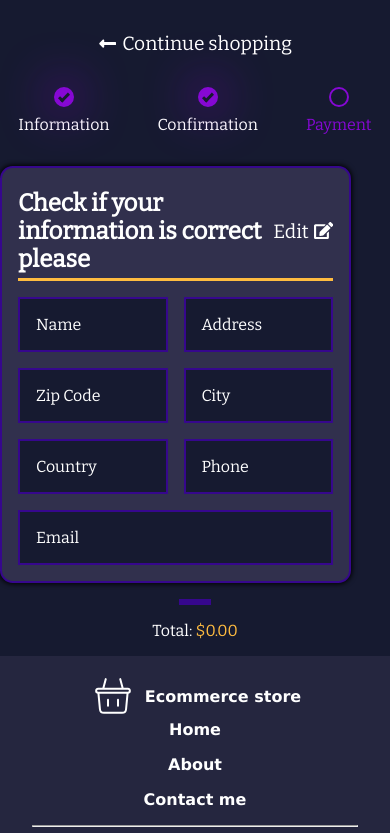
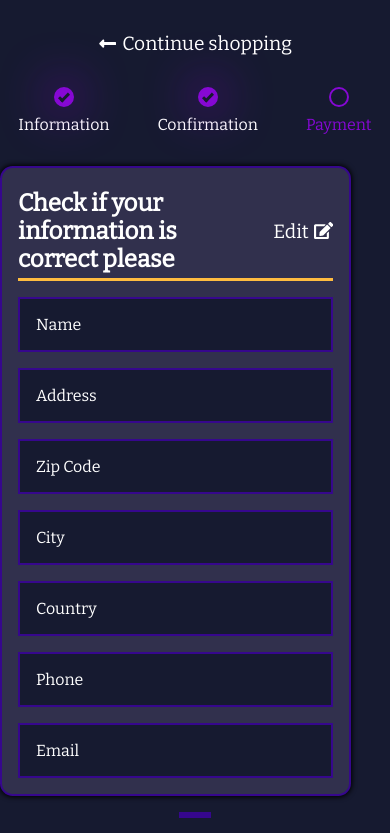
Before and after one commit to Eckry/store-app, a React (Vite) app: page /store-app/checkout/payment in a window 390 px wide. Shown: the top 833 px of the page. Built offline with nearby package versions, Linux system fonts and the light colour scheme.

Commit message:
add responsive grid to shipping container

```diff
--- a/src/components/styles/ShippingInformation.css
+++ b/src/components/styles/ShippingInformation.css
@@ -46,6 +46,7 @@
   align-items: center;
   border-bottom: 3px solid var(--highlight-color-two);
   padding: 5px 0;
+  gap: 1rem;
 }
 
 .edit {
@@ -94,3 +95,13 @@
     max-width: 700px;
   }
 }
+
+@media (max-width: 800px){
+  .user-data-container {
+    grid-template-columns: 1fr;
+  }
+
+  .user-data-title {
+    max-width: 170px;
+  }
+}
```
